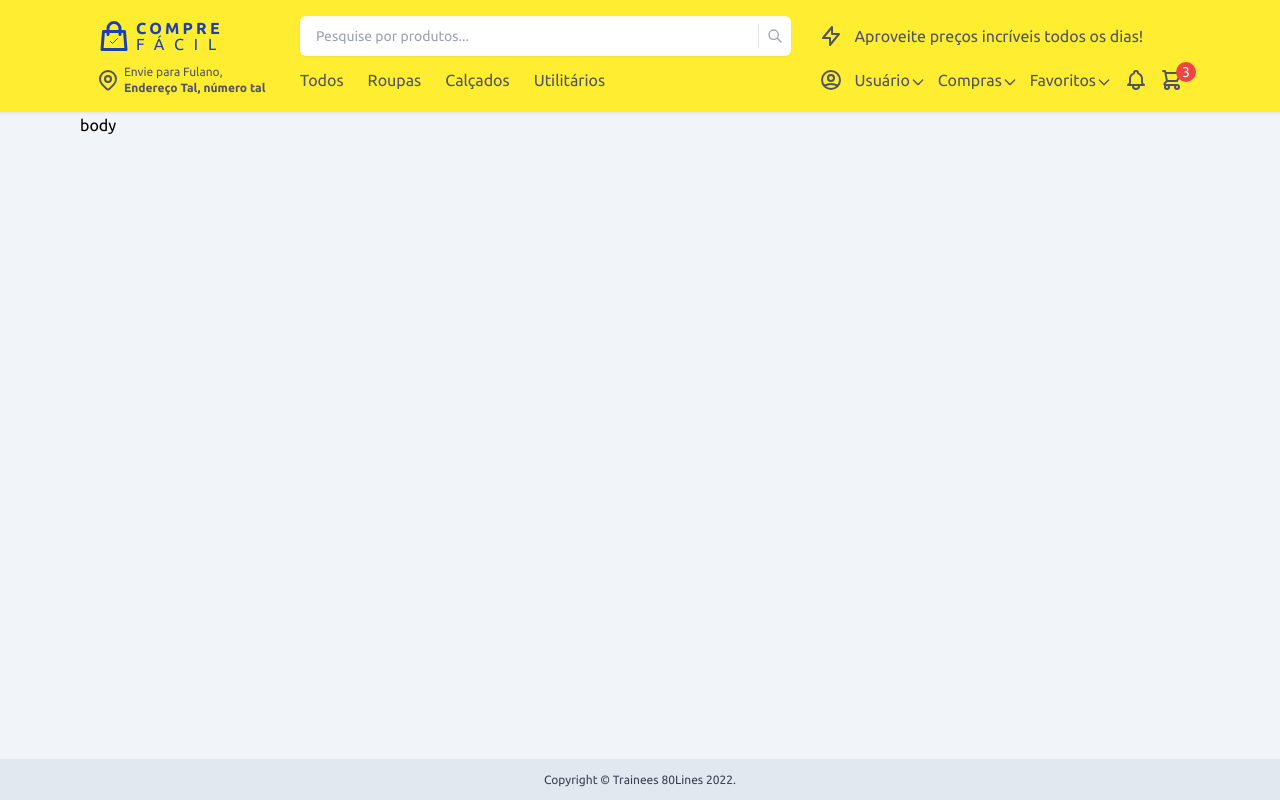
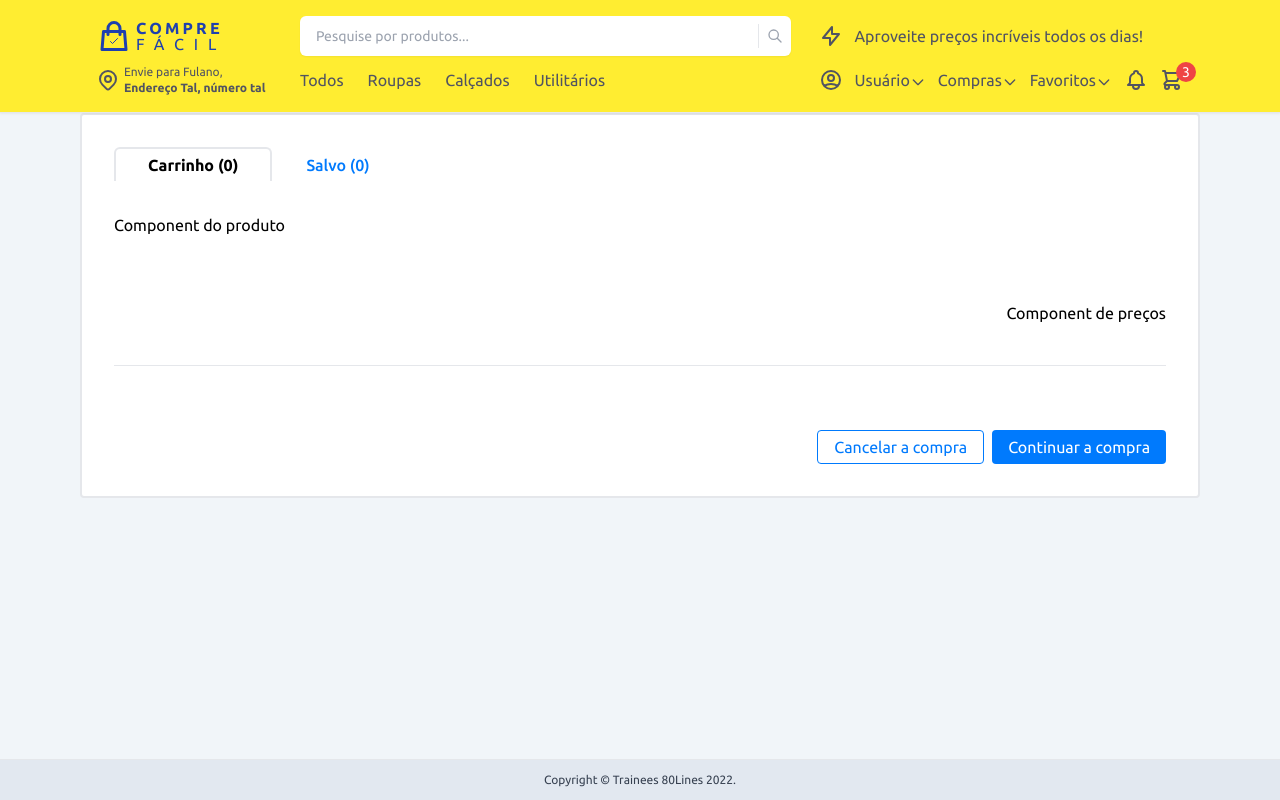
Before and after one commit to leandroepr/trainees-ecommerce-2022, a Next.js app: page /carrinho in a window 1280 px wide. Built offline with nearby package versions, Linux system fonts and the light colour scheme; what react-toast-notifications would draw is missing.

Commit message:
feat: create cart-box component

```diff
--- a/src/components/screens/cart/cart-screen.tsx
+++ b/src/components/screens/cart/cart-screen.tsx
@@ -1,11 +1,12 @@
 import DefaultPublicLayout from 'components/templates/public-layout/default-public-layout'
+import CartBox from 'features/cart/components/cart-box/cart-box'
 import React from 'react'
 
 // export interface CartScreenProps {}
 const CartScreen: React.FC = () => {
   return (
     <DefaultPublicLayout title="cart">
-      <span>body</span>
+      <CartBox />
     </DefaultPublicLayout>
   )
 }
--- /dev/null
+++ b/src/features/cart/components/cart-box/cart-box-tab-1.tsx
@@ -0,0 +1,25 @@
+import { Column, Row } from 'components/toolkit'
+import Button from 'components/toolkit/button/button'
+import React from 'react'
+
+const CartBoxFirstTab: React.FC = () => {
+
+  return (
+    <Column className='w-full'>
+      <Column className="flex flex-col">
+        <Row className="space-x-20">
+          <div>Component do produto</div>
+        </Row>
+        <Row className="pt-16 justify-end border-b pb-10">
+          <div>Component de preços</div>
+        </Row>
+      </Column>
+      <Row className="pt-16 justify-end">
+        <Button contentButton="Cancelar a compra" className='mr-2 border border-info text-info py-1 px-4 rounded' />
+        <Button contentButton="Continuar a compra" className='bg-info text-light py-1 px-4 rounded' />
+      </Row>
+    </Column >
+  )
+}
+
+export default CartBoxFirstTab
--- /dev/null
+++ b/src/features/cart/components/cart-box/cart-box.tsx
@@ -0,0 +1,24 @@
+import { Column, Row } from 'components/toolkit'
+import React, { useState } from 'react'
+import CartBoxFirstTab from './cart-box-tab-1'
+
+
+const CartBox: React.FC = () => {
+    const [activeTab, setActiveTab] = useState("tab1")
+
+    return (
+        <Column className="p-8 bg-light border-2 rounded">
+            <Row className='pb-8 divid'>
+                <ul className='flex'>
+                    <li className={activeTab === "tab1" ? "cursor-pointer text-dark font-bold divide-inherit border-x-2 border-t-2 rounded-md rounded-b-none py-1 px-8" : "cursor-pointer text-info font-medium border-light border-x-2 border-t-2 rounded-md py-1 px-8"} onClick={() => { setActiveTab('tab1') }}>Carrinho (0)</li>
+                    <li className={activeTab === "tab2" ? "cursor-pointer text-dark font-bold divide-inherit border-x-2 border-t-2 rounded-md rounded-b-none py-1 px-8" : "cursor-pointer text-info font-medium border-light border-x-2 border-t-2 rounded-md py-1 px-8"} onClick={() => { setActiveTab('tab2') }}>Salvo (0)</li>
+                </ul>
+            </Row>
+            <Row>
+                {activeTab === "tab1" ? <CartBoxFirstTab /> : <div>Nenhum item salvo</div>}
+            </Row>
+        </Column>
+    )
+}
+
+export default CartBox
--- /dev/null
+++ b/src/features/cart/components/cart-box/index.ts
@@ -0,0 +1 @@
+export * from './cart-box'
```
